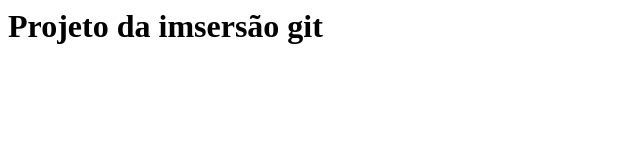
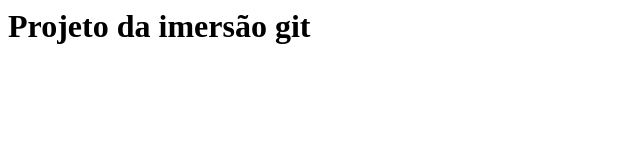
Before and after one commit to Vinimiron/imersaogit, a plain HTML site: page index.html in a window 1280 px wide. Shown: the whole page, without its empty margins (0-640 px from the left). Drawn offline with Linux system fonts and the light colour scheme.

Commit message:
correção da palavra "imersão"

```diff
--- a/index.html
+++ b/index.html
@@ -1 +1 @@
-<h1>Projeto da imsersão git</h1>
+<h1>Projeto da imersão git</h1>
```
